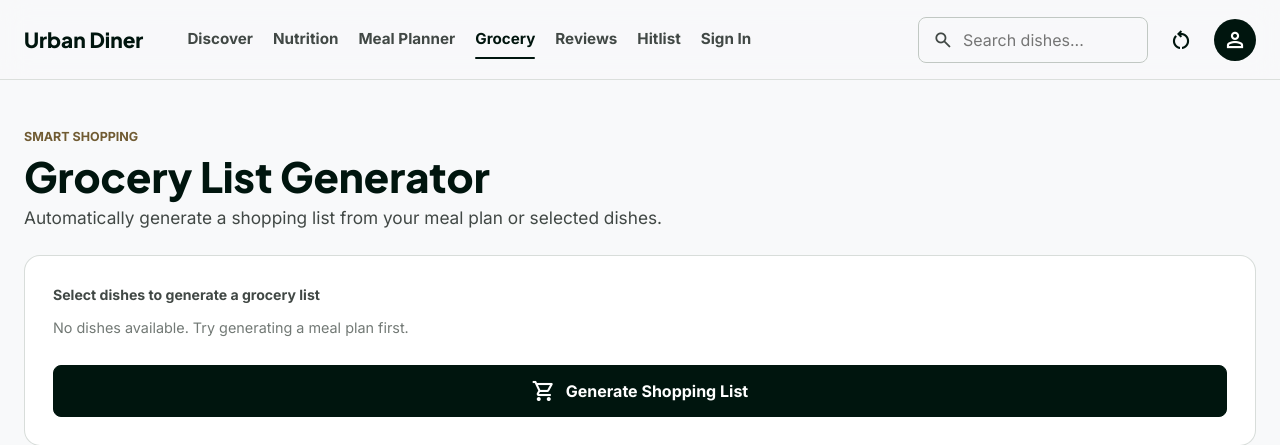
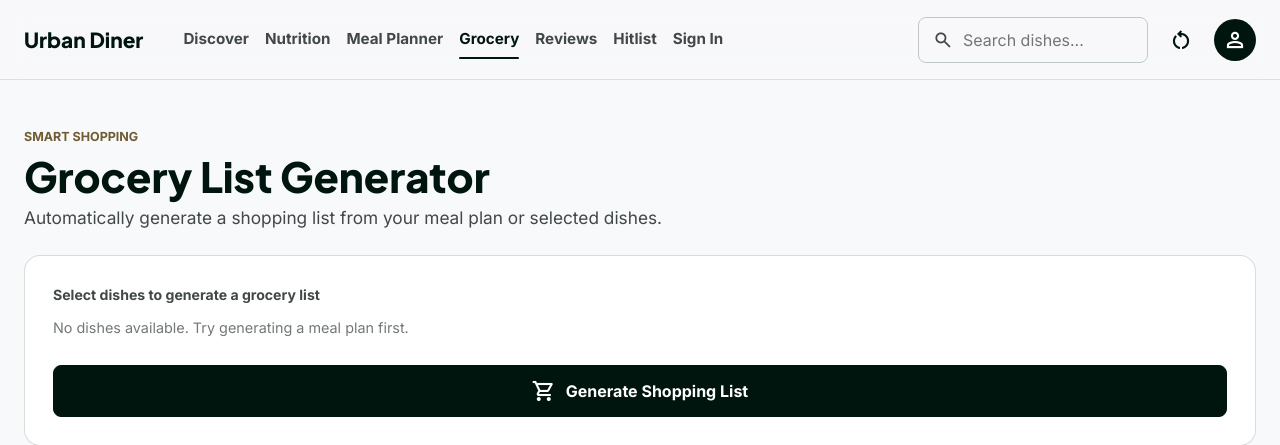
Before and after one commit to Radioactive012/AI-Food-Recommendation-System, a Flask app: page /grocery-list in a window 1280 px wide. Shown: the top 445 px of the page. Run offline with Flask 3, Linux system fonts and the light colour scheme; data that the repository does not hold is empty.

Commit message:
Optimize nav link wrapping and styling to keep menu items on one line

```diff
--- a/static/css/style.css
+++ b/static/css/style.css
@@ -108,9 +108,9 @@ img {
 .desktop-nav {
     display: flex;
     align-items: center;
-    gap: 20px;
+    gap: 16px;
     flex: 1;
-    margin-left: 20px;
+    margin-left: 16px;
 }
 
 .desktop-nav a {
@@ -120,6 +120,7 @@ img {
     font-size: 0.95rem;
     text-decoration: none;
     padding: 8px 0;
+    white-space: nowrap;
 }
 
 .desktop-nav a.active,
```
